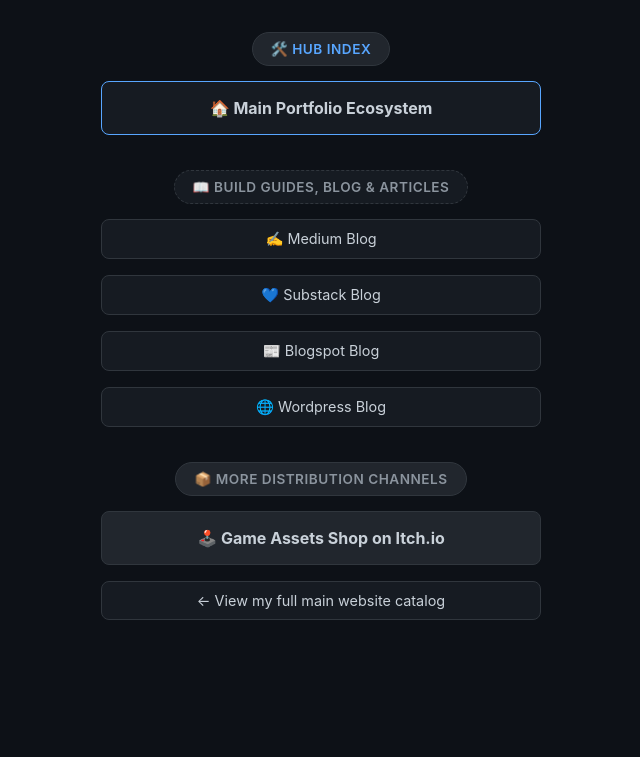
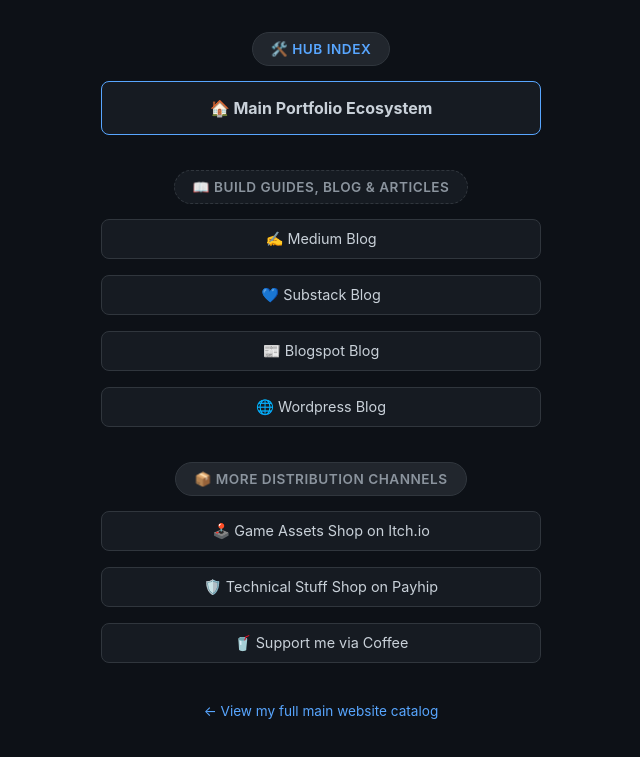
Before and after one commit to okb1creativedesignbureau-spec/MyLinks, a plain HTML site: page index.html in a window 1280 px wide. Shown: the part 381-1138 px from the top of the page, without its empty margins (319-959 px from the left). Before the commit the page ends 1041 px from the top, so only its background shows below. Drawn offline with Linux system fonts and the light colour scheme.

Commit message:
Update index.html

```diff
--- a/index.html
+++ b/index.html
@@ -117,9 +117,9 @@
     </div>
 
     <div class="button-container">
-      <a href="https://okb1creativedesignbureau.itch.io/" target="_blank" class="btn style="background: #161b22; font-size: 0.9rem; font-weight: normal; padding: 10px 16px;">🕹️ Game Assets Shop on Itch.io</a>
-      <a href="https://payhip.com/OKB1CreativeDesignBureau" target="_blank" class="btn" style="background: #161b22; font-size: 0.9rem; font-weight: normal; padding: 10px 16px;>🛡️ Technical Stuff Shop on Payhip</a>
-      <a href="https://creativedesigns840.gumroad.com/coffee" target="_blank" class="btn" style="background: #161b22; font-size: 0.9rem; font-weight: normal; padding: 10px 16px;>🥤 Support me via Coffee</a>
+      <a href="https://okb1creativedesignbureau.itch.io/" target="_blank" class="btn" style="background: #161b22; font-size: 0.9rem; font-weight: normal; padding: 10px 16px;">🕹️ Game Assets Shop on Itch.io</a>
+      <a href="https://payhip.com/OKB1CreativeDesignBureau" target="_blank" class="btn" style="background: #161b22; font-size: 0.9rem; font-weight: normal; padding: 10px 16px;">🛡️ Technical Stuff Shop on Payhip</a>
+      <a href="https://creativedesigns840.gumroad.com/coffee" target="_blank" class="btn" style="background: #161b22; font-size: 0.9rem; font-weight: normal; padding: 10px 16px;">🥤 Support me via Coffee</a>
     </div>
 
     <a href="https://okb1creativedesignbureau-spec.github.io/OKB-1_Creative_Design_Bureau/" class="main-site-link">
```
